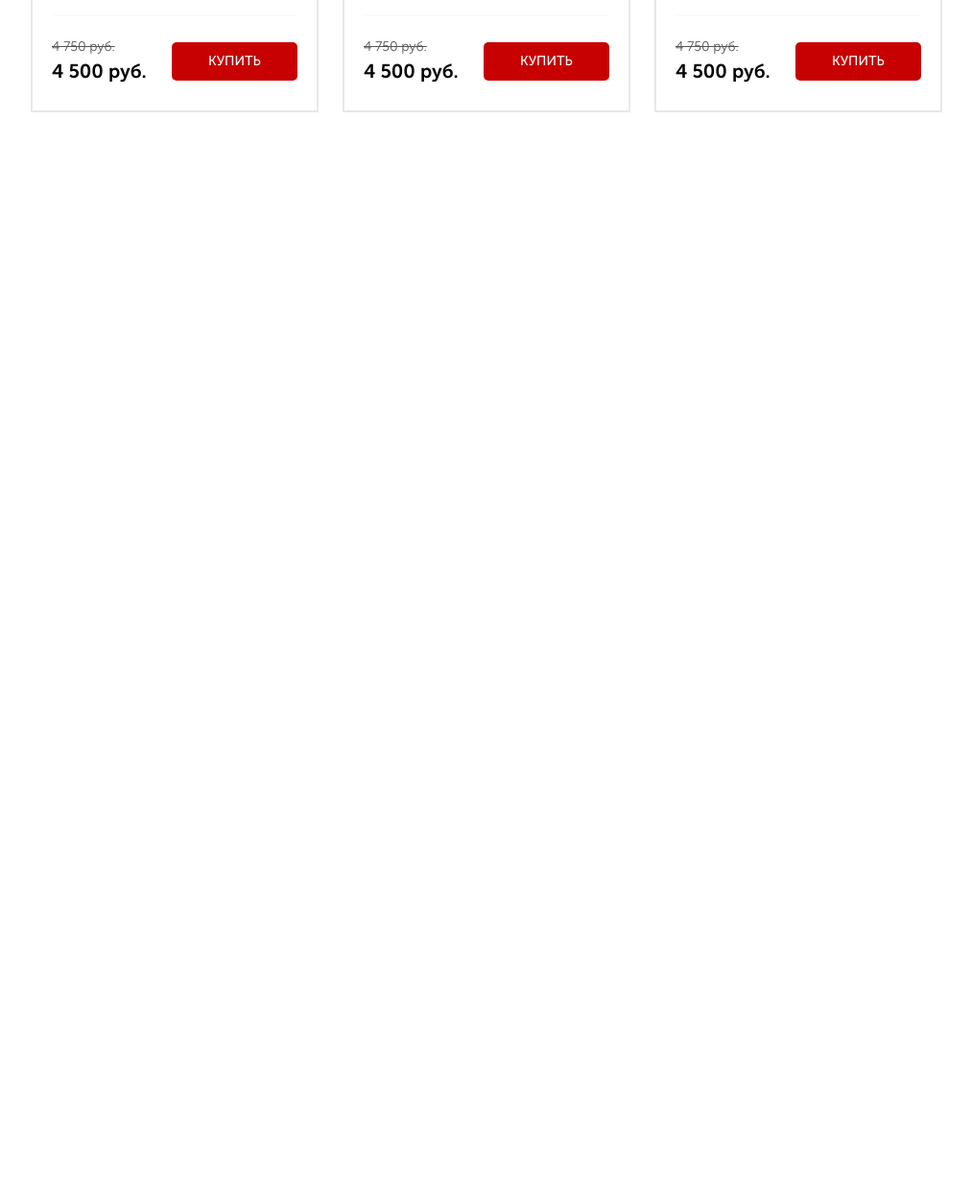
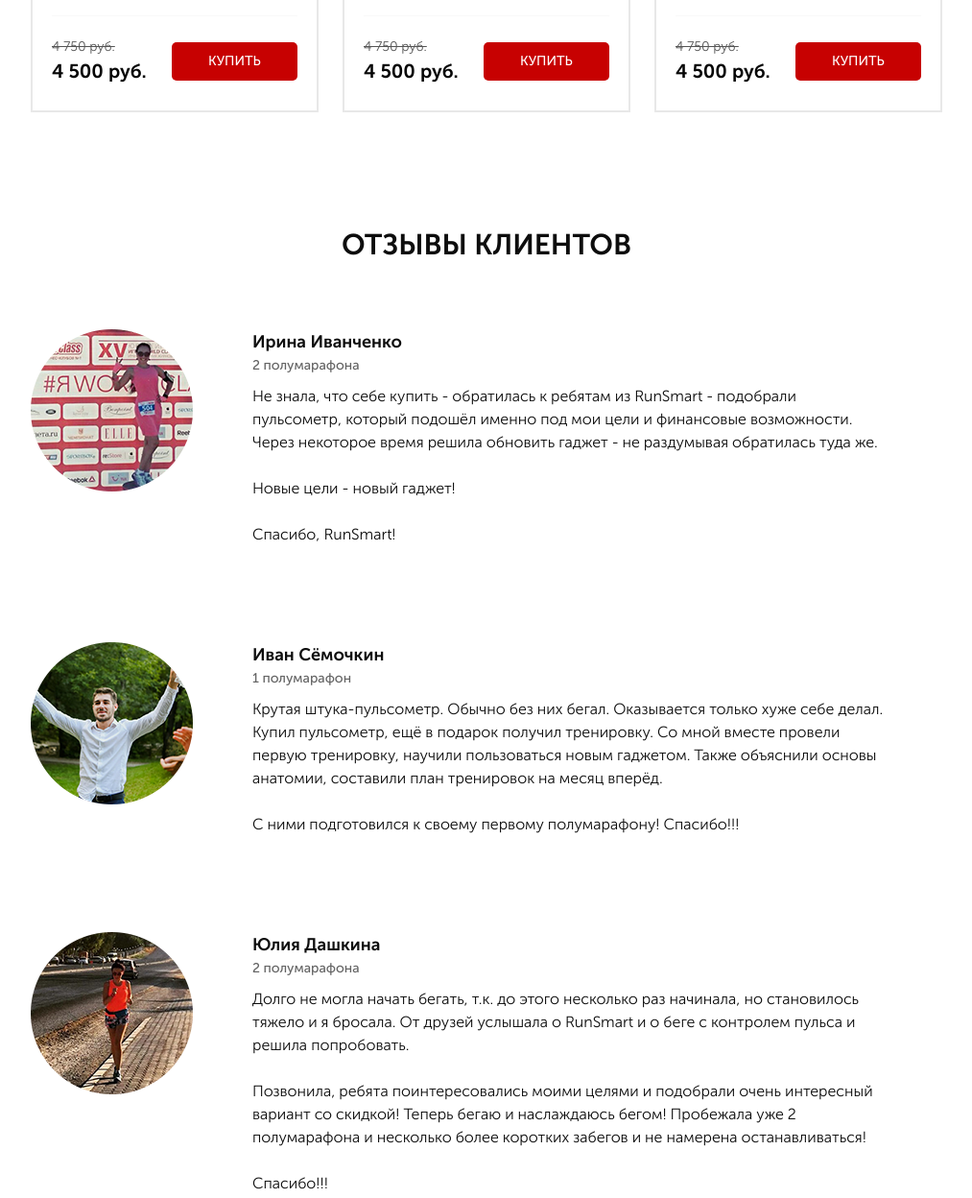
Before and after one commit to KseniaRazheva/pulse-layout-project, a website: page src/index.html in a window 1280 px wide. Shown: the part 3735-4983 px from the top of the page at 96% size, without its empty margins (133-1146 px from the left). Before the commit the page ends 3972 px from the top, so only its background shows below. Drawn offline with nearby package versions, Linux system fonts and the light colour scheme; files whose address does not match are found by name.

Commit message:
add feed.scss

```diff
--- a/src/index.html
+++ b/src/index.html
@@ -459,6 +459,50 @@
 		</div>
 	</section>
 
+	<section class="feed">
+		<div class="container">
+			<h2 class="title feed__title">отзывы клиентов</h2>
+			<div class="feed__item">
+				<img src="img/feed_1.png" alt="Ирина Иванченко" class="feed__img">
+				<div class="feed__text">
+					<div class="feed__subtitle">Ирина Иванченко</div>
+					<div class="feed__count">2 полумарафона</div>
+					<div class="feed__descr">Не знала, что себе купить - обратилась к ребятам из RunSmart - подобрали пульсометр, который подошёл именно под мои цели и финансовые возможности. Через некоторое время решила обновить гаджет - не раздумывая обратилась туда же.
+					<br><br>
+					Новые цели - новый гаджет!
+					<br><br>
+					Спасибо, RunSmart!
+					</div>
+				</div>
+			</div>
+
+			<div class="feed__item">
+				<img src="img/feed_2.png" alt="Иван Сёмочкин" class="feed__img">
+				<div class="feed__text">
+					<div class="feed__subtitle">Иван Сёмочкин</div>
+					<div class="feed__count">1 полумарафон</div>
+					<div class="feed__descr">Крутая штука-пульсометр. Обычно без них бегал. Оказывается только хуже себе делал. Купил пульсометр, ещё в подарок получил тренировку. Со мной вместе провели первую тренировку, научили пользоваться новым гаджетом. Также объяснили основы анатомии, составили план тренировок на месяц вперёд.
+					<br><br>
+					С ними подготовился к своему первому полумарафону! Спасибо!!!
+					</div>
+				</div>
+			</div>
+
+			<div class="feed__item">
+				<img src="img/feed_3.png" alt="Юлия Дашкина" class="feed__img">
+				<div class="feed__text">
+					<div class="feed__subtitle">Юлия Дашкина</div>
+					<div class="feed__count">2 полумарафона</div>
+					<div class="feed__descr">Долго не могла начать бегать, т.к. до этого несколько раз начинала, но становилось тяжело и я бросала. От друзей услышала о RunSmart и о беге с контролем пульса и решила попробовать.
+					<br><br>
+					Позвонила, ребята поинтересовались моими целями и подобрали очень интересный вариант со скидкой! Теперь бегаю и наслаждаюсь бегом! Пробежала уже 2 полумарафона и несколько более коротких забегов и не намерена останавливаться!
+					<br><br>
+					Спасибо!!!
+					</div>
+				</div>
+			</div>
+		</div>
+	</section>
 
 	<!-- <script type="text/javascript" src="https://code.jquery.com/jquery-1.11.0.min.js"></script>  подключение jquery для slick-слайдера -->
 	<!-- <script type="text/javascript" src="https://code.jquery.com/jquery-migrate-1.2.1.min.js"></script> подключение jquery для slick-слайдера -->
--- a/src/sass/blocks/_catalog.scss
+++ b/src/sass/blocks/_catalog.scss
@@ -8,6 +8,9 @@
         align-items: center;
         padding-left: 0;
         margin-bottom: 0;
+        @media (max-width: 320px) {
+            padding: 0 20px 0 20px;
+        }
     }
     &__tab {
         width: 220px;
@@ -35,6 +38,9 @@
             background-color: $main-color;
             border: none;
         }
+        @media (max-width: 320px) {
+            font-size: 8px;
+        }
     }
     &__content {
         margin-top: 60px;
@@ -43,6 +49,9 @@
         flex-wrap: wrap; // чтобы не помещающиеся карточки сдвигались вниз
         &_active {
             display: flex;
+        }
+        @media (max-width: 320px) {
+            padding: 0 20px 0 20px;
         }
     }
     &-item {
@@ -57,6 +66,9 @@
             margin: 0 auto; //  поставить картинку по середине
             max-width: 100%;
             height: 200px;
+            @media (max-width: 320px) {
+                height: 100px;
+            }
         }
         &__subtitle {
             margin-top: 20px;
@@ -107,6 +119,9 @@
             color: #050505;
             font-size: 20px;
             font-weight: 700;
+            @media (max-width: 320px) {
+                font-size: 10px;
+            }
         }
         &__wrapper {
             display: flex;
--- /dev/null
+++ b/src/sass/blocks/_feed.scss
@@ -0,0 +1,36 @@
+.feed {
+    padding-bottom: 71px;
+    &__title {
+        margin-bottom: 70px;
+    }
+    &__item {
+        display: flex;
+        &:not(:last-child) {
+            margin-bottom: 100px;
+        }
+    }
+    &__img {
+        width: 169px;
+        height: 169px;
+    }
+    &__text {
+        margin-left: 62px;
+        padding-right: 60px;
+    }
+    &__subtitle {
+        color: #0d0d0d;
+        font-size: 18px;
+        font-weight: 700;
+    }
+    &__count {
+        color: #646464;
+        font-size: 14px;
+        font-weight: 500;
+    }
+    &__descr {
+        color: #0d0d0d;
+        font-size: 16px;
+        font-weight: 300;
+        margin-top: 10px;
+    }
+}
--- a/src/sass/style.scss
+++ b/src/sass/style.scss
@@ -19,4 +19,5 @@
 @import 'blocks/forms';
 @import 'blocks/carousel';
 @import 'blocks/catalog';
+@import 'blocks/feed';
 // @import 'blocks/media';
```
Also changed, not shown: src/css/style.min.css.
